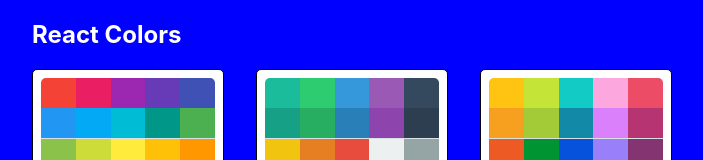
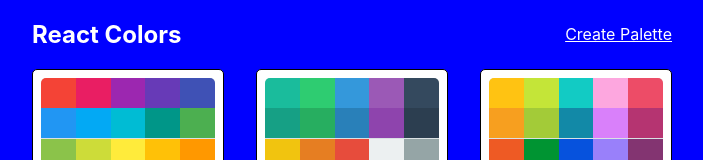
Before and after one commit to rohitbhati-rb/color-picker, a React (Create React App) app: page / in a window 1280 px wide. Shown: the top 160 px of the page, without its empty margins (288-991 px from the left). Built offline with nearby package versions, Linux system fonts and the light colour scheme.

Commit message:
added file for creating new  form

```diff
--- a/src/App.js
+++ b/src/App.js
@@ -5,6 +5,7 @@
 import Palette from './Palette';
 import PaletteList from './PaletteList';
 import SingleColorPalette from './SingleColorPalette';
+import NewPaletteForm from './NewPaletteForm';
 import seedColors from './seedColors';
 import { generatePalette } from './colorHelpers';
 
@@ -17,6 +18,11 @@
   render() {
     return (
       <Switch>
+        <Route
+          exact
+          path="/palette/new"
+          render={() => <NewPaletteForm />}
+        />
         <Route
           exact
           path="/"
--- /dev/null
+++ b/src/NewPaletteForm.js
@@ -0,0 +1,13 @@
+import React, { Component } from 'react';
+
+class NewPaletteForm extends Component {
+  render() {
+    return (
+      <div>
+        <h1>New Palette Form</h1>
+      </div>
+    )
+  }
+}
+
+export default NewPaletteForm;
--- a/src/PaletteList.js
+++ b/src/PaletteList.js
@@ -1,4 +1,5 @@
 import React, { Component } from 'react';
+import { Link } from 'react-router-dom';
 import { withStyles } from '@material-ui/styles';
 
 // Components
@@ -18,6 +19,7 @@
         <div className={classes.container}>
           <nav className={classes.nav}>
             <h1>React Colors</h1>
+            <Link to="/palette/new">Create Palette</Link>
           </nav>
           <div className={classes.palettes}>
             {palettes.map(palette => (
--- a/src/styles/PaletteListStyles.js
+++ b/src/styles/PaletteListStyles.js
@@ -17,7 +17,11 @@
         display: "flex",
         width: "100%",
         justifyContent: "space-between",
-        color: "white"
+        alignItems: "center",
+        color: "white",
+        "& a":{
+            color: "white"
+        }
     },
     palettes: {
         boxSizing: "border-box",
```
